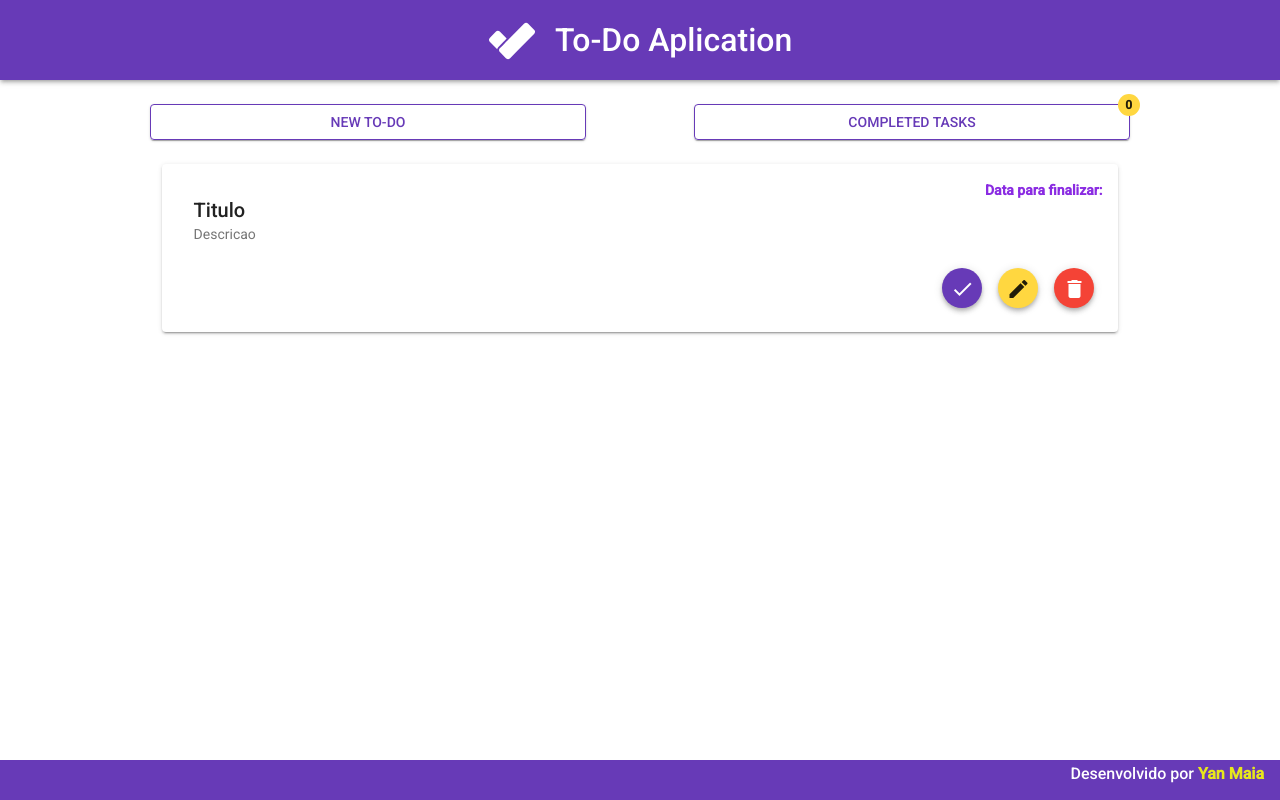
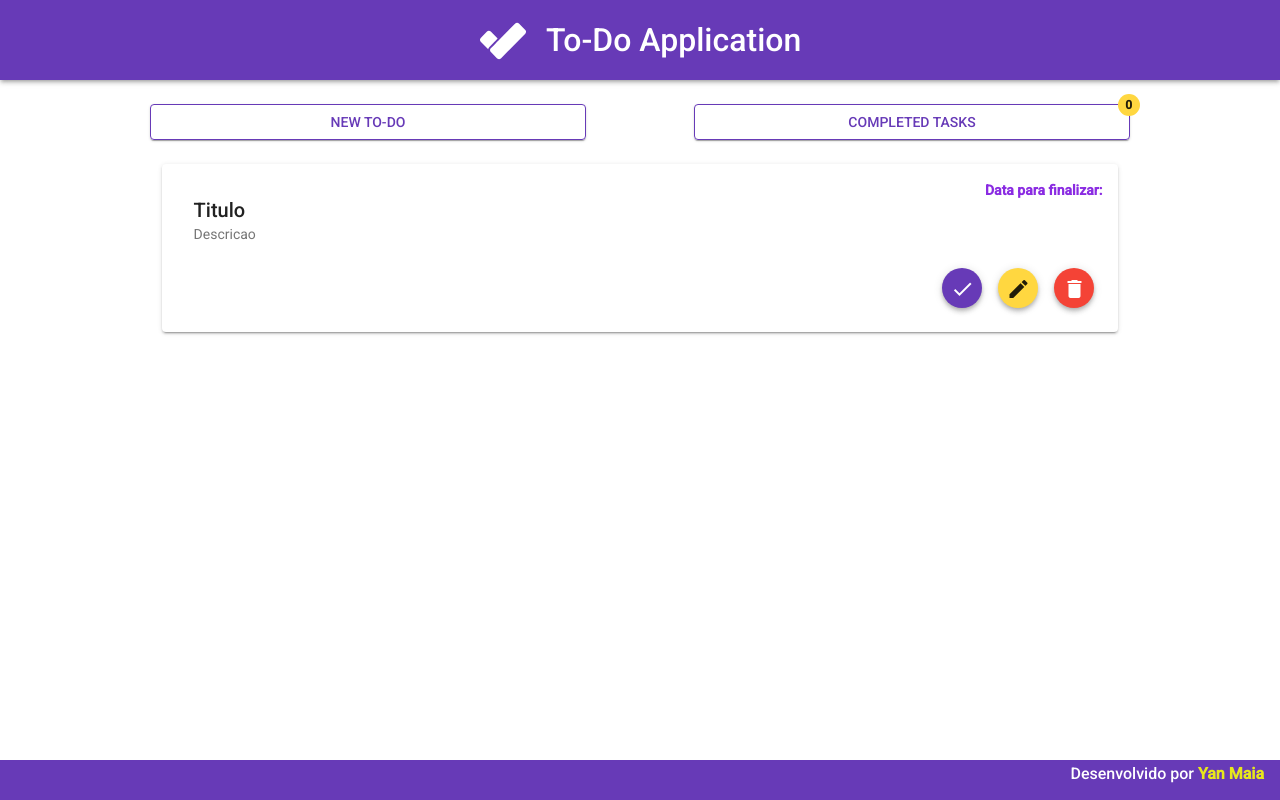
Before and after one commit to yanmaiaa/todoapp, an Angular app: page / in a window 1280 px wide. Built offline with nearby package versions, Linux system fonts and the light colour scheme.

Commit message:
upgrade readme

```diff
--- a/src/app/components/header/header.component.html
+++ b/src/app/components/header/header.component.html
@@ -2,5 +2,5 @@
   <span>
     <img src="assets/todo-icon.svg" alt="logo-todo" />
   </span>
-  <span><h1>To-Do Aplication</h1></span>
+  <span><h1>To-Do Application</h1></span>
 </mat-toolbar>
```
Also changed, not shown: 1 other file (tests, documents, lock files or other folders).
